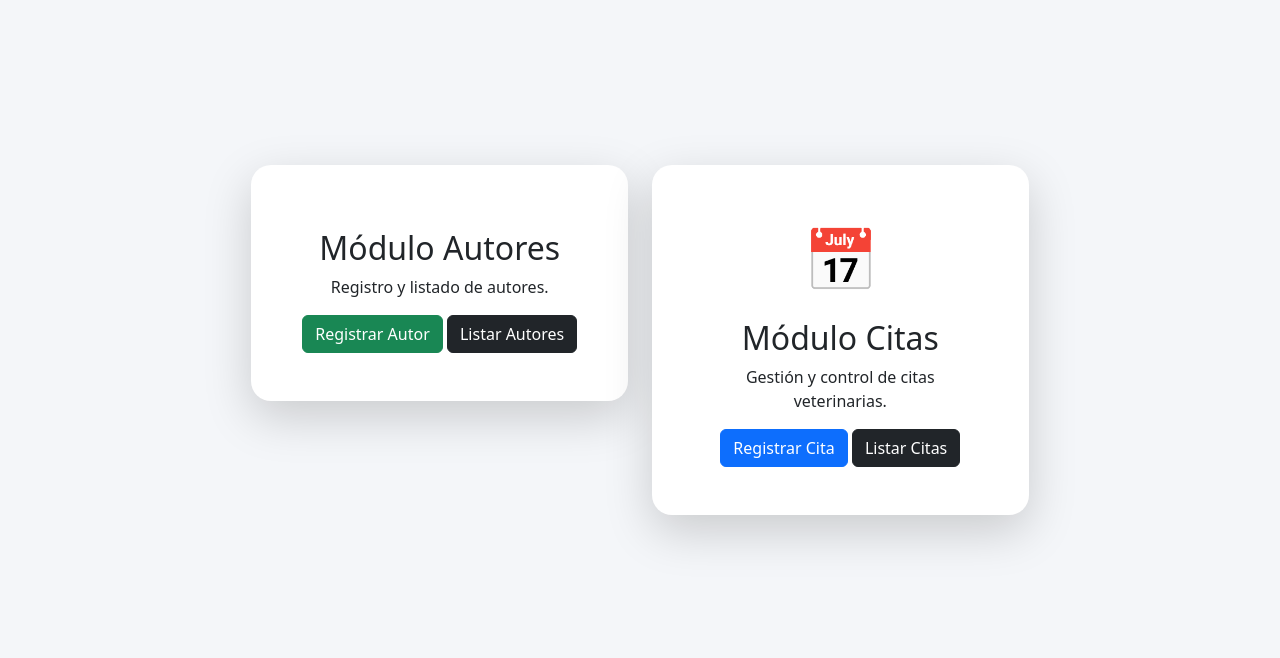
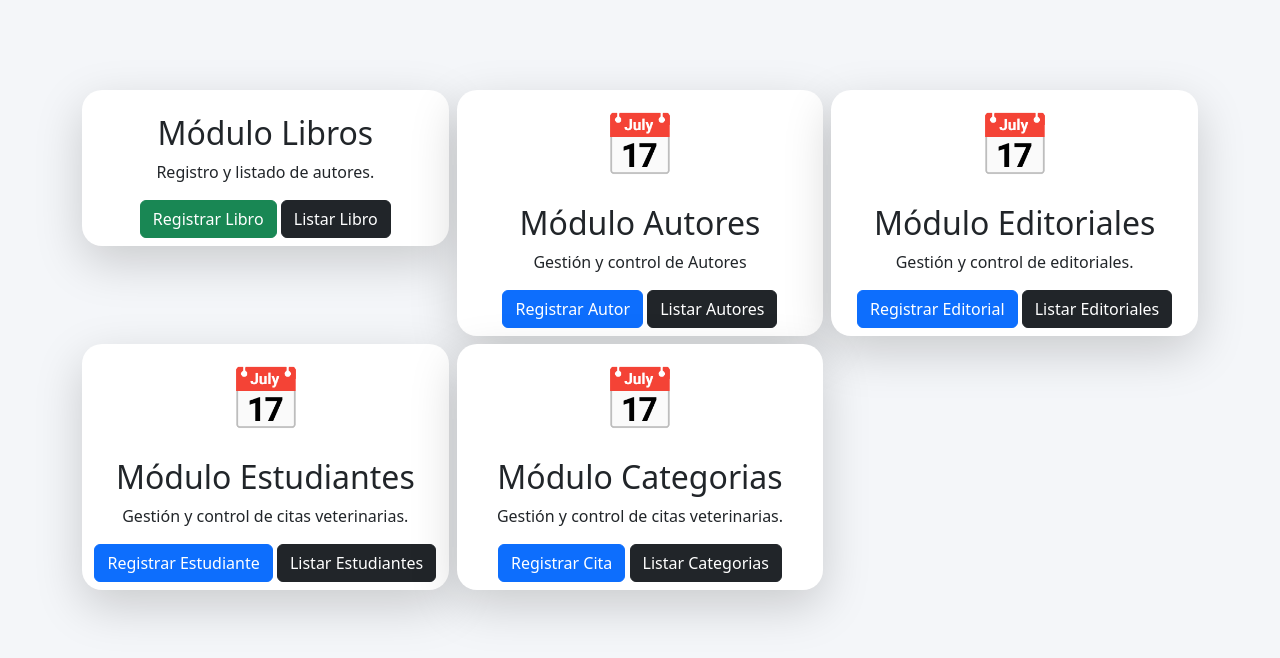
Before and after one commit to luisanniw-creator/isil-prog-web-pa3, a PHP site: page / in a window 1280 px wide. Shown: the part 56-714 px from the top of the page. Run offline with PHP 8.4, Linux system fonts and the light colour scheme.

Commit message:
before the pdo changes

```diff
--- a/index.php
+++ b/index.php
@@ -46,41 +46,95 @@
 <body>
 
 <div class="container hero">
-    <div class="row g-4">
+    <div class="row g-2">
 
 
-        <div class="col-md-6">
+        <div class="col-md-4">
             <div class="card card-opcion shadow-lg">
-                <div class="card-body p-5">
+                <div class="card-body p-2">
                     <div class="icono"></div>
-                    <h2 class="mt-3">Módulo Autores</h2>
+                    <h2 class="mt-3">Módulo Libros</h2>
                     <p>Registro y listado de autores.</p>
 
-                    <a href="mascotas/registrar.php" class="btn btn-success">
+                    <a href="libros/registrar.php" class="btn btn-success">
+                        Registrar Libro
+                    </a>
+
+                    <a href="libros/listar.php" class="btn btn-dark">
+                        Listar Libro
+                    </a>
+                </div>
+            </div>
+        </div>
+
+        <!-- Citas -->
+        <div class="col-md-4">
+            <div class="card card-opcion shadow-lg">
+                <div class="card-body p-2">
+                    <div class="icono">📅</div>
+                    <h2 class="mt-3">Módulo Autores</h2>
+                    <p>Gestión y control de Autores</p>
+
+                    <a href="autores/registrar.php" class="btn btn-primary">
                         Registrar Autor
                     </a>
 
-                    <a href="mascotas/listar.php" class="btn btn-dark">
+                    <a href="autores/listar.php" class="btn btn-dark">
                         Listar Autores
                     </a>
                 </div>
             </div>
         </div>
 
-        <!-- Citas -->
-        <div class="col-md-6">
+                <div class="col-md-4">
             <div class="card card-opcion shadow-lg">
-                <div class="card-body p-5">
+                <div class="card-body p-2">
                     <div class="icono">📅</div>
-                    <h2 class="mt-3">Módulo Citas</h2>
+                    <h2 class="mt-3">Módulo Editoriales</h2>
+                    <p>Gestión y control de editoriales.</p>
+
+                    <a href="editoriales/registrar.php" class="btn btn-primary">
+                        Registrar Editorial
+                    </a>
+
+                    <a href="editoriales/listar.php" class="btn btn-dark">
+                        Listar Editoriales
+                    </a>
+                </div>
+            </div>
+        </div>
+
+                <div class="col-md-4">
+            <div class="card card-opcion shadow-lg">
+                <div class="card-body p-2">
+                    <div class="icono">📅</div>
+                    <h2 class="mt-3">Módulo Estudiantes</h2>
+                    <p>Gestión y control de citas veterinarias.</p>
+
+                    <a href="estudiantes/registrar.php" class="btn btn-primary">
+                        Registrar Estudiante
+                    </a>
+
+                    <a href="estudiantes/listar.php" class="btn btn-dark">
+                        Listar Estudiantes
+                    </a>
+                </div>
+            </div>
+        </div>
+
+                <div class="col-md-4">
+            <div class="card card-opcion shadow-lg">
+                <div class="card-body p-2">
+                    <div class="icono">📅</div>
+                    <h2 class="mt-3">Módulo Categorias</h2>
                     <p>Gestión y control de citas veterinarias.</p>
 
                     <a href="citas/registrar.php" class="btn btn-primary">
                         Registrar Cita
                     </a>
 
-                    <a href="citas/listar.php" class="btn btn-dark">
-                        Listar Citas
+                    <a href="categorias/listar.php" class="btn btn-dark">
+                        Listar Categorias
                     </a>
                 </div>
             </div>
--- a/login.php
+++ b/login.php
@@ -14,7 +14,7 @@ if (isset($_POST['ingresar'])) {
     $usuario = trim($_POST['usuario']);
     $password = $_POST['password'];
 
-    $sql = "SELECT * FROM usuarios WHERE usuario = ?";
+    $sql = "SELECT * FROM usuario WHERE usuario = ?";
     $stmt = $conexion->prepare($sql);
     $stmt->bind_param("s", $usuario);
     $stmt->execute();
```
Also changed, not shown: autores/listar.php (added, +18 -0 lines), categorias/listar.php (added, +18 -0 lines), conexion.php (+3 -20 lines), editoriales/listar.php (added, +20 -0 lines), estudiantes/listar.php (renamed from dueños/listar.php, +8 -6 lines), estudiantes/registrar.php (added, +28 -0 lines), libros/listar.php (+24 -0 lines), usuario.php (added, +16 -0 lines), autores/registrar.php (renamed from dueños/registrar.php), categorias/registrar.php (added), editoriales/registrar.php (added).
